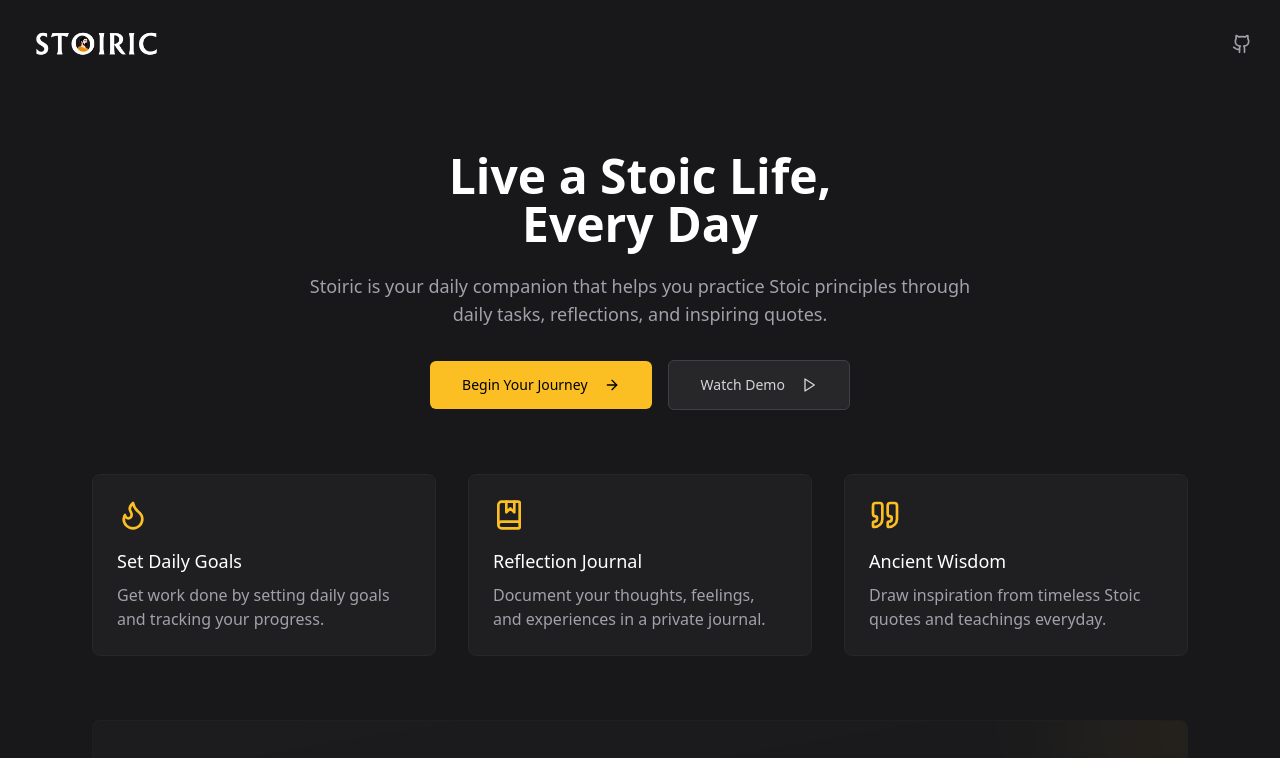
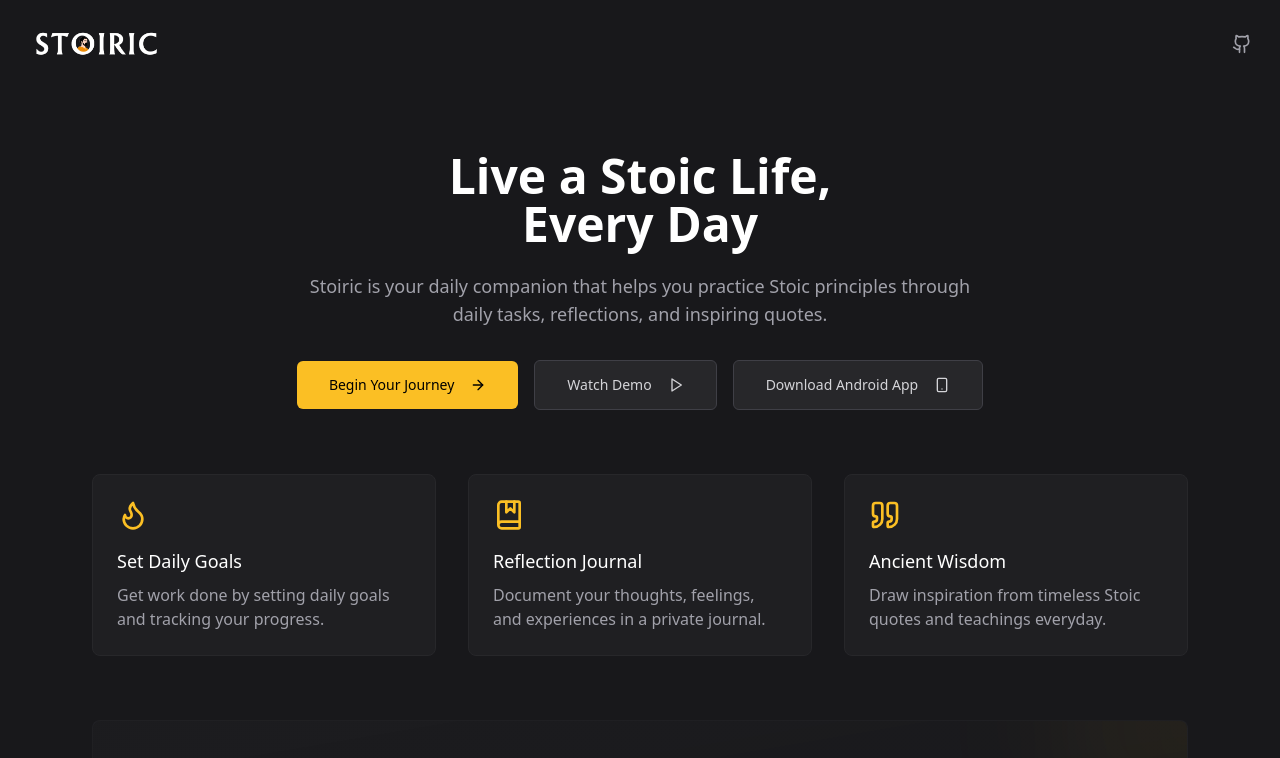
Before and after one commit to aditya-borse/stoiric, a React (Vite) app: page / in a window 1280 px wide. Shown: the top 758 px of the page. Built offline with nearby package versions, Linux system fonts and the light colour scheme; no server answers.

Commit message:
feat: add android app link

```diff
--- a/src/components/LandingPage.jsx
+++ b/src/components/LandingPage.jsx
@@ -1,7 +1,8 @@
+/* eslint-disable react/prop-types */
 "use client";
 import { motion } from "framer-motion"
 import { useNavigate } from "react-router-dom"
-import { ArrowRight, Flame, BookMarked, Quote as QuoteIcon, Github, Play, Lock } from "lucide-react"
+import { ArrowRight, Flame, BookMarked, Quote as QuoteIcon, Github, Play, Lock, Smartphone } from "lucide-react"
 import { Button } from "@/components/ui/button"
 import { useAuth } from '@/context/AuthContext';
 import logo from '@/assets/logo.png';
@@ -81,7 +82,7 @@
                         Stoiric is your daily companion that helps you practice Stoic principles
                         through daily tasks, reflections, and inspiring quotes.
                     </p>
-                    <div className="flex flex-col sm:flex-row items-center justify-center gap-4">
+                    <div className="flex flex-col sm:flex-row items-center justify-center gap-4 flex-wrap">
                         <Button
                             onClick={handleGetStarted}
                             className="bg-amber-400 hover:bg-amber-500 text-black font-medium px-8 py-6 w-full sm:w-auto"
@@ -94,6 +95,13 @@
                             className="border-zinc-700 bg-zinc-800 text-zinc-300 px-8 py-6 w-full sm:w-auto"
                         >
                             Watch Demo <Play className="ml-2 h-4 w-4" />
+                        </Button>
+                        <Button
+                            variant="outline"
+                            onClick={() => window.open('https://github.com/aditya-borse/stoiric-mobile/releases/tag/v1.0.0', '_blank')}
+                            className="border-zinc-700 bg-zinc-800 text-zinc-300 px-8 py-6 w-full sm:w-auto"
+                        >
+                            Download Android App <Smartphone className="ml-2 h-4 w-4" />
                         </Button>
                     </div>
                 </motion.div>
@@ -170,7 +178,7 @@
                     className="text-center max-w-1xl mx-auto py-16 px-4"
                 >
                     <blockquote className="text-2xl font-medium text-amber-50 mb-4">
-                        "Waste no more time arguing about what a good man should be. Be one."
+                        &quot;Waste no more time arguing about what a good man should be. Be one.&quot;
                     </blockquote>
                     <cite className="text-zinc-400">― Marcus Aurelius</cite>
                 </motion.div>
```
Also changed, not shown: 1 other file (tests, documents, lock files or other folders). Lines whose indentation alone changed are shown as unchanged.
